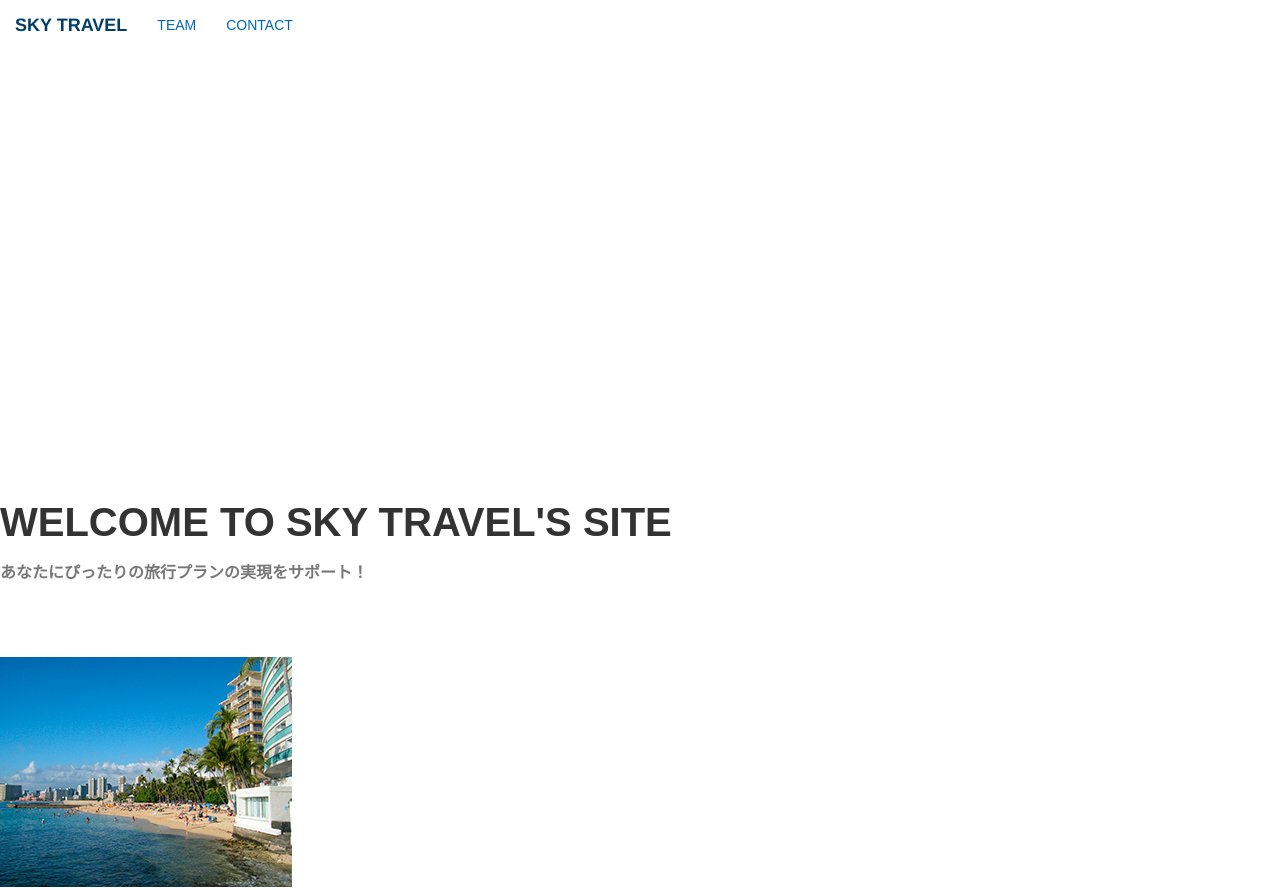
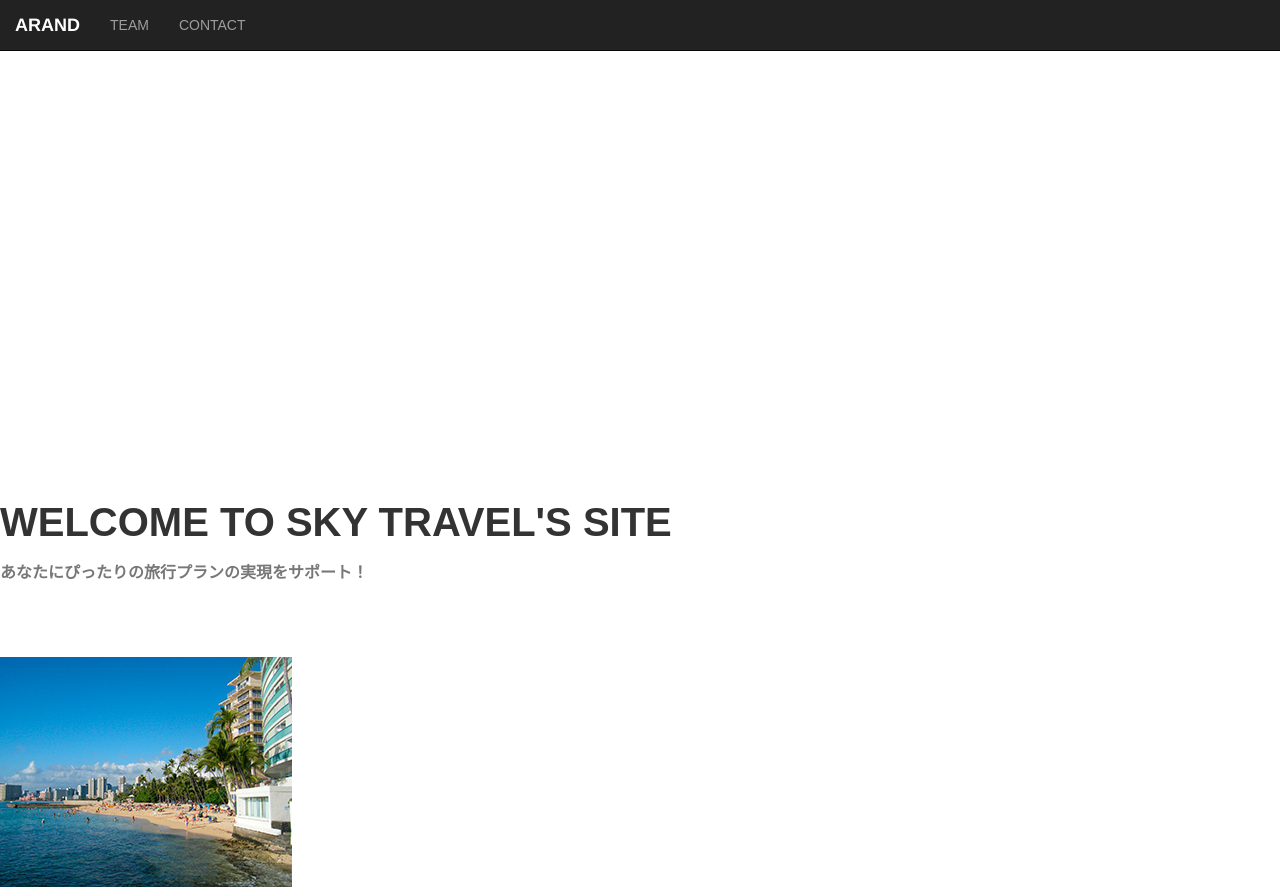
Before and after one commit to zd2c23/Bootstrap-Project.data, a website: page assets/index.html in a window 1280 px wide. Shown: the top 890 px of the page. Drawn offline with nearby package versions, Linux system fonts and the light colour scheme; files that its build step writes are made by us from their sources; files whose address does not match are found by name.

Commit message:
first branch-1

```diff
--- a/assets/index.html
+++ b/assets/index.html
@@ -20,7 +20,30 @@
 
 <body>
     <header>
-        <h1><a class="navbar-brand" href="#">Sky Travel</a></h1>
+        <nav class="navbar navbar-inverse navbar-fixed-top">
+            <div class="container-fluid">
+                <!-- Brand and toggle get grouped for better mobile display -->
+                <div class="navbar-header">
+
+                    <h1>
+                        <a class="navbar-brand" href="#">Arand</a>
+                    </h1>
+                </div>
+                 <nav>
+            <ul class="nav navbar-nav">
+                <li><a href="#team">TEAM</a></li>
+                <li><a href="#contact">CONTACT</a></li>
+            </ul>
+        </nav>
+                <!-- Collect the nav links, forms, and other content for toggling -->
+
+                <!-- /.navbar-collapse -->
+            </div>
+            <!-- /.container-fluid -->
+        </nav>
+        <h1>
+            <a class="navbar-brand" href="#">Sky Travel</a>
+        </h1>
         <!-- nav -->
         <nav>
             <ul class="nav navbar-nav">
```
Also changed, not shown: html/index.html (+24 -1 lines).
